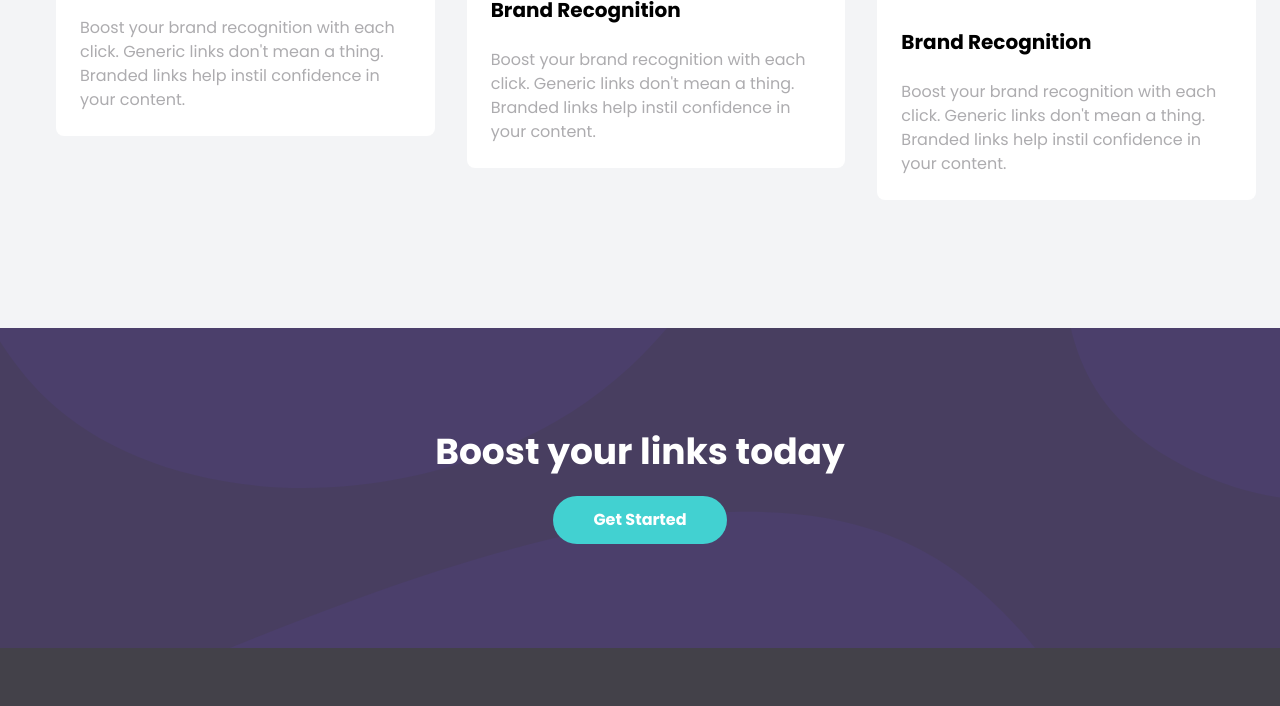
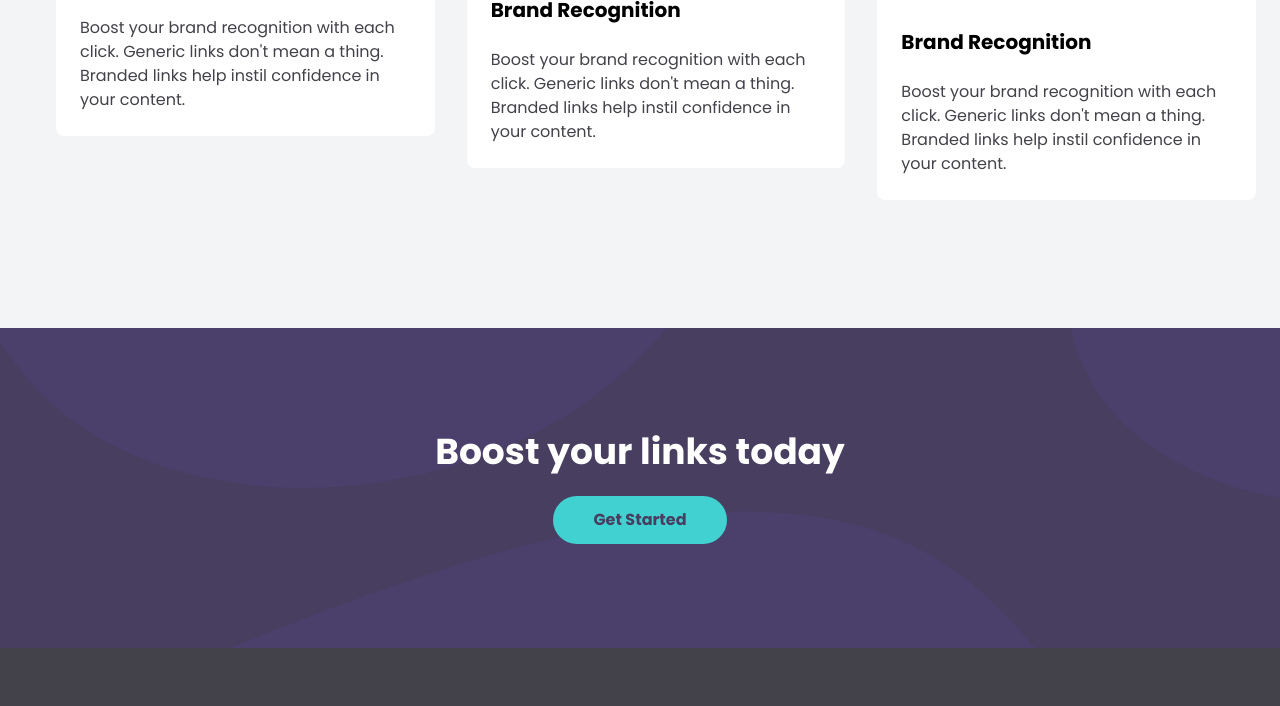
Before and after one commit to Hamzeh01/Shortly, a website: page index.html in a window 1280 px wide. Shown: the part 1756-2462 px from the top of the page. Drawn offline with Linux system fonts and the light colour scheme.

Commit message:
Apply minor changes
- Improve contrast
- Add more module components

```diff
--- a/index.html
+++ b/index.html
@@ -165,7 +165,7 @@
     <section id="stats" class="py-24 bg-gray-100">
       <div class="container px-3 mx-auto">
         <h2 class="mb-6 text-4xl font-bold text-center">Advanced Statistics</h2>
-        <p class="max-w-xs mx-auto text-center text-grayishViolet md:max-w-md">
+        <p class="max-w-xs mx-auto text-center text-veryDarkBlue md:max-w-md">
           Track how your links are performing across the web with our advanced
           statistics dashboard.
         </p>
@@ -195,12 +195,8 @@
             </div>
           </div>
 
-          <h5
-            class="pt-6 text-xl font-bold text-center capitalize md:text-left"
-          >
-            Brand Recognition
-          </h5>
-          <p class="text-center text-grayishViolet md:text-left">
+          <h5 class="box-header">Brand Recognition</h5>
+          <p class="box-paragraph">
             Boost your brand recognition with each click. Generic links don't
             mean a thing. Branded links help instil confidence in your content.
           </p>
@@ -217,12 +213,8 @@
             </div>
           </div>
 
-          <h5
-            class="pt-6 text-xl font-bold text-center capitalize md:text-left"
-          >
-            Brand Recognition
-          </h5>
-          <p class="text-center text-grayishViolet md:text-left">
+          <h5 class="box-header">Brand Recognition</h5>
+          <p class="box-paragraph">
             Boost your brand recognition with each click. Generic links don't
             mean a thing. Branded links help instil confidence in your content.
           </p>
@@ -239,12 +231,8 @@
             </div>
           </div>
 
-          <h5
-            class="pt-6 text-xl font-bold text-center capitalize md:text-left"
-          >
-            Brand Recognition
-          </h5>
-          <p class="text-center text-grayishViolet md:text-left">
+          <h5 class="box-header">Brand Recognition</h5>
+          <p class="box-paragraph">
             Boost your brand recognition with each click. Generic links don't
             mean a thing. Branded links help instil confidence in your content.
           </p>
@@ -262,7 +250,7 @@
           Boost your links today
         </h5>
         <button
-          class="px-10 py-6 mx-auto text-2xl font-bold text-white rounded-full bg-cyan hover:bg-cyanLight md:text-base md:py-3 focus:outline-none"
+          class="mx-auto text-2xl rounded-full hover:bg-cyanLight md:text-base md:py-3 btn"
         >
           Get Started
         </button>
--- a/input.css
+++ b/input.css
@@ -10,7 +10,7 @@
 
 @layer components {
   .link {
-    @apply hover:text-darkViolet text-veryDarkViolet;
+    @apply hover:text-grayishViolet text-veryDarkViolet;
   }
 
   .login {
@@ -34,6 +34,14 @@
 
   .btn-shorten {
     @apply rounded-lg hover:bg-cyanLight;
+  }
+
+  .box-header {
+    @apply pt-6 text-xl font-bold text-center capitalize md:text-left;
+  }
+
+  .box-paragraph {
+    @apply text-center text-veryDarkBlue md:text-left;
   }
 }
 
```
Also changed, not shown: css/style.css.
